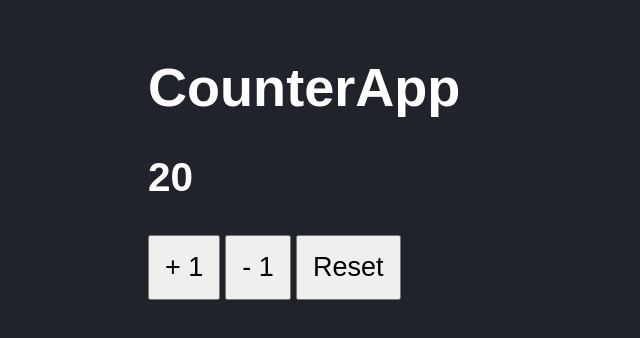
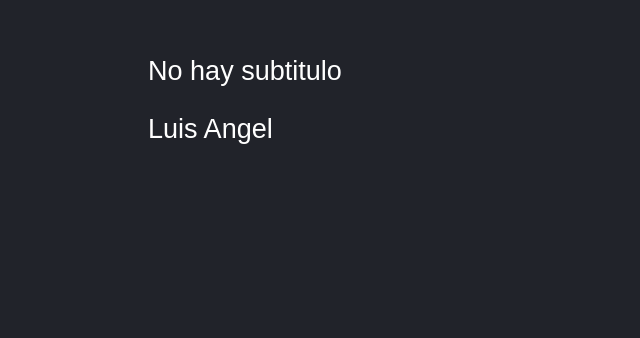
Before and after one commit to Curso-React-Js/03-first-app, a React (Vite) app: page / in a window 1280 px wide. Shown: the part 128-466 px from the top of the page, without its empty margins (0-640 px from the left). Built offline with nearby package versions, Linux system fonts and the light colour scheme.

Commit message:
Agregado testing-library para react, e utilizarlo con jest

```diff
--- a/package.json
+++ b/package.json
@@ -17,6 +17,7 @@
   "devDependencies": {
     "@babel/core": "^7.20.12",
     "@babel/preset-env": "^7.20.2",
+    "@testing-library/react": "^13.4.0",
     "@types/jest": "^29.4.0",
     "@types/react": "^18.0.26",
     "@types/react-dom": "^18.0.9",
--- a/src/FirstApp.jsx
+++ b/src/FirstApp.jsx
@@ -49,7 +49,7 @@ FirstApp.propTypes = {
 
 // Default props
 FirstApp.defaultProps = {
-  title: 'No hay titulo',
+  // title: 'No hay titulo',
   subTitle: 'No hay subtitulo',
   name: 'Luis Angel'
 }
--- a/src/main.jsx
+++ b/src/main.jsx
@@ -6,7 +6,7 @@ import ReactDOM from 'react-dom/client'; // Para renderizar
 import { FirstApp } from './FirstApp';
 
 import './styles.css';
-import { CounterApp } from './CounterApp';
+// import { CounterApp } from './CounterApp';
 
 // Un componente
 // const App = () => {
@@ -18,6 +18,7 @@ ReactDOM.createRoot(document.getElementById('root')).render(
   <React.StrictMode>
     {/* <HelloWorldApp /> */}
     {/* <FirstApp title="Hola, Soy Goku" /> */}
-    <CounterApp value={ 20 } />
+    <FirstApp />
+    {/* <CounterApp value={ 20 } /> */}
   </React.StrictMode>
 );
```
Also changed, not shown: 1 other file (tests, documents, lock files or other folders).
